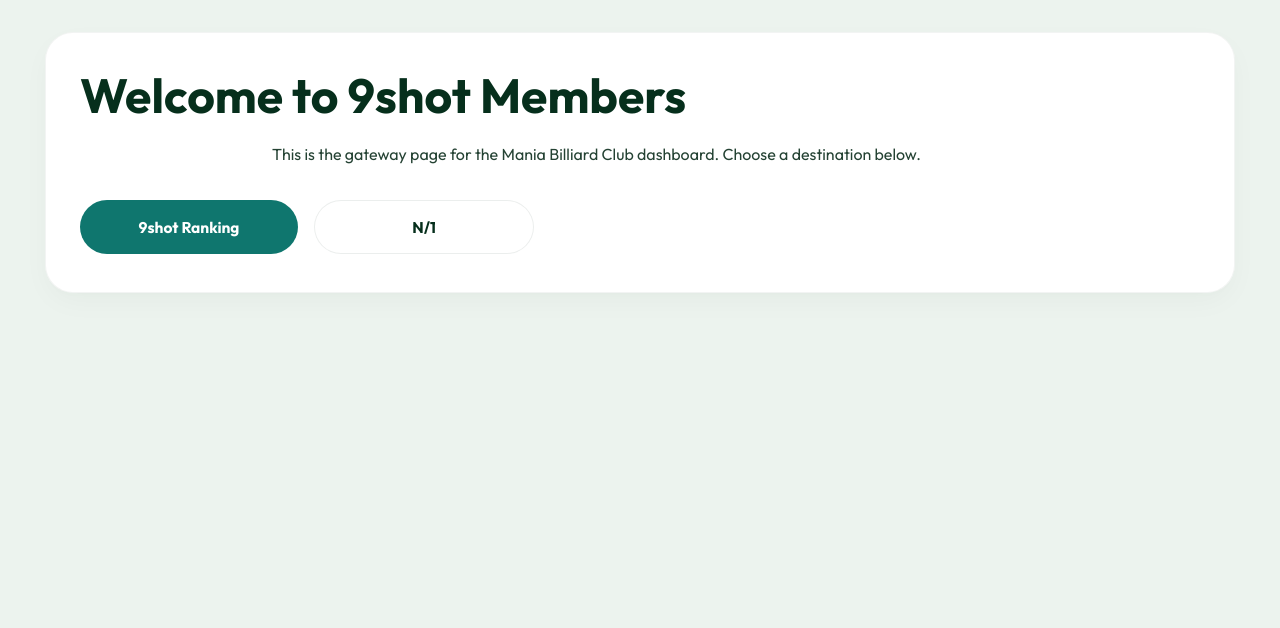
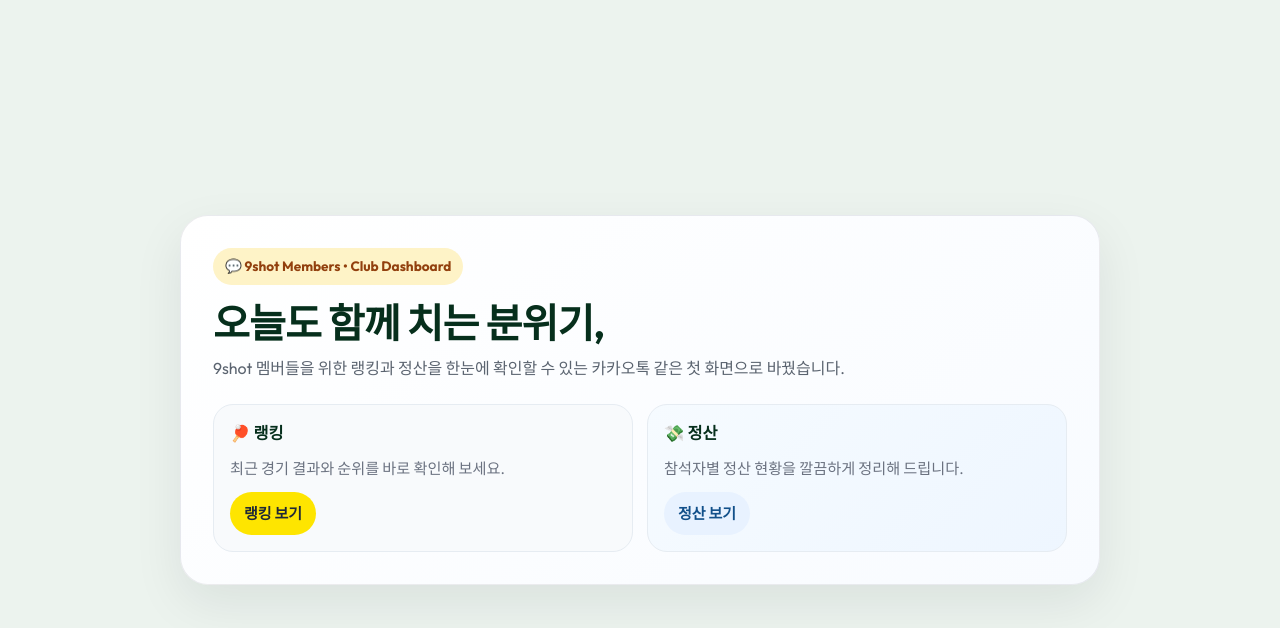
Before and after one commit to bloodmas78/bloodmas78.github.io, a React (Vite) app: page / in a window 1280 px wide. Shown: the top 628 px of the page. Built offline with nearby package versions, Linux system fonts and the light colour scheme.

Commit message:
Update Cussor work 5

```diff
--- a/src/App.css
+++ b/src/App.css
@@ -22,78 +22,191 @@
 .home-page {
   min-height: 100vh;
   display: flex;
-  flex-direction: column;
-  align-items: center;
-  justify-content: flex-start;
-  padding: 32px 24px 56px;
+  align-items: center;
+  justify-content: center;
+  padding: clamp(16px, 3vw, 28px);
 }
 
 .home-hero {
-  width: min(1120px, 100%);
-  background: rgba(255, 255, 255, 0.96);
-  border: var(--glass-border);
+  width: min(920px, 100%);
+  background: linear-gradient(145deg, #ffffff 0%, #f8fbff 100%);
+  border: 1px solid rgba(15, 23, 42, 0.08);
   border-radius: 28px;
-  box-shadow: var(--card-shadow);
-  padding: 38px 34px;
-  text-align: left;
-  backdrop-filter: blur(18px);
-  margin: 0 auto 28px;
+  box-shadow: 0 18px 50px rgba(15, 23, 42, 0.08);
+  padding: clamp(20px, 4vw, 32px);
+  backdrop-filter: blur(16px);
+}
+
+.home-badge {
+  display: inline-flex;
+  align-items: center;
+  gap: 8px;
+  padding: 8px 12px;
+  border-radius: 999px;
+  background: #fef3c7;
+  color: #92400e;
+  font-size: 0.85rem;
+  font-weight: 700;
+  margin-bottom: 16px;
 }
 
 .home-hero h1 {
-  font-size: clamp(2rem, 4vw, 3rem);
+  margin: 0 0 10px;
+  font-size: clamp(1.7rem, 4vw, 2.5rem);
+  line-height: 1.1;
+  letter-spacing: -0.02em;
+}
+
+.home-hero p {
+  margin: 0 0 22px;
+  max-width: 42rem;
+  color: #5b6470;
+  font-size: 1rem;
+  line-height: 1.7;
+}
+
+.home-card-row {
+  display: grid;
+  grid-template-columns: repeat(2, minmax(0, 1fr));
+  gap: 14px;
+}
+
+.home-card {
+  display: flex;
+  flex-direction: column;
+  gap: 10px;
+  padding: 16px;
+  border: 1px solid #e6ecf2;
+  border-radius: 20px;
+  background: #f8fafc;
+  transition: transform 0.2s ease, box-shadow 0.2s ease;
+}
+
+.home-card.secondary {
+  background: linear-gradient(135deg, #f6fbff 0%, #eef6ff 100%);
+}
+
+.home-card h2 {
   margin: 0;
-  line-height: 1.02;
-  text-align: left;
-}
-
-.home-hero p {
-  max-width: 46rem;
-  margin: 20px auto 0;
-  color: var(--text-secondary);
+  font-size: 1.02rem;
+}
+
+.home-card p {
+  margin: 0;
+  color: #6b7280;
+  font-size: 0.95rem;
+}
+
+.home-card-link {
+  display: inline-flex;
+  align-items: center;
+  justify-content: center;
+  width: fit-content;
+  margin-top: auto;
+  padding: 10px 14px;
+  border-radius: 999px;
+  background: #fee500;
+  color: #1f2937;
+  font-weight: 700;
+  text-decoration: none;
+}
+
+.home-card-link.secondary {
+  background: #e8f2ff;
+  color: #12508a;
+}
+
+.home-card:hover {
+  transform: translateY(-2px);
+  box-shadow: 0 10px 24px rgba(15, 23, 42, 0.08);
+}
+
+@media (max-width: 640px) {
+  .home-card-row {
+    grid-template-columns: 1fr;
+  }
+
+  .home-hero {
+    padding: 20px;
+  }
+}
+
+/* ─────────────────────────────────────────
+   SHARED PAGE ACTIONS
+   ───────────────────────────────────────── */
+.page-home-link {
+  position: fixed;
+  right: 20px;
+  bottom: 20px;
+  z-index: 50;
+  display: inline-flex;
+  align-items: center;
+  justify-content: center;
+  gap: 8px;
+  padding: 11px 16px;
+  border-radius: 999px;
+  background: linear-gradient(135deg, #fee500 0%, #ffd54f 100%);
+  color: #1f2937;
+  font-weight: 700;
+  text-decoration: none;
+  box-shadow: 0 12px 26px rgba(15, 23, 42, 0.16);
+  border: 1px solid rgba(15, 23, 42, 0.08);
+  transition: transform 0.2s ease, box-shadow 0.2s ease;
+}
+
+.page-home-link:hover {
+  transform: translateY(-2px);
+  box-shadow: 0 16px 28px rgba(15, 23, 42, 0.2);
+}
+
+.page-home-link-icon {
   font-size: 1rem;
-  line-height: 1.75;
-  text-align: left;
-}
-
-.home-page .home-actions {
-  justify-content: flex-start;
-}
-
-.home-actions {
-  display: flex;
-  flex-wrap: wrap;
-  gap: 16px;
-  margin-top: 32px;
-}
-
-.home-btn {
+  line-height: 1;
+}
+
+.add-round-row {
+  display: flex;
+  justify-content: flex-end;
+  margin-bottom: 10px;
+}
+
+.add-round-btn {
   display: inline-flex;
   align-items: center;
   justify-content: center;
-  min-width: 170px;
-  padding: 14px 24px;
+  gap: 8px;
+  padding: 10px 16px;
+  border: none;
   border-radius: 999px;
+  background: linear-gradient(135deg, #1f2937 0%, #374151 100%);
+  color: #ffffff;
   font-weight: 700;
-  font-size: 0.97rem;
-  text-decoration: none;
-  transition: transform 0.2s ease, box-shadow 0.2s ease, background-color 0.2s ease;
-}
-
-.home-btn.primary {
-  background: var(--accent-neon);
-  color: #ffffff;
-}
-
-.home-btn.secondary {
-  background: var(--bg-secondary);
-  color: var(--text-primary);
-  border: 1px solid var(--border-color);
-}
-
-.home-btn:hover {
+  font-size: 0.95rem;
+  cursor: pointer;
+  box-shadow: 0 10px 20px rgba(31, 41, 55, 0.2);
+  transition: transform 0.2s ease, box-shadow 0.2s ease;
+}
+
+.add-round-btn:hover {
   transform: translateY(-1px);
-  box-shadow: var(--card-shadow);
+  box-shadow: 0 12px 24px rgba(31, 41, 55, 0.24);
+}
+
+.add-round-icon {
+  font-size: 1rem;
+  line-height: 1;
+}
+
+@media (max-width: 640px) {
+  .page-home-link {
+    right: 14px;
+    bottom: 14px;
+    padding: 10px 14px;
+  }
+
+  .add-round-btn {
+    width: 100%;
+  }
 }
 
 /* ─────────────────────────────────────────
@@ -191,10 +304,11 @@
 
 .place-item {
   display: flex;
-  align-items: center;
-  gap: 10px;
-  padding: 8px 10px;
-  border-radius: 8px;
+  flex-direction: column;
+  align-items: flex-start;
+  gap: 6px;
+  padding: 10px 12px;
+  border-radius: 10px;
   background: rgba(6, 47, 28, 0.02);
   border: 1px solid rgba(6, 47, 28, 0.04);
 }
@@ -208,7 +322,8 @@
 .place-attendees {
   font-size: 0.9rem;
   color: var(--text-secondary);
-
+  margin-left: 2px;
+  line-height: 1.5;
 }
 
 
@@ -845,12 +960,23 @@
   background: linear-gradient(180deg, rgba(7,14,26,0.96), rgba(6,10,18,0.98));
   padding: 20px;
   gap: 22px;
+  width: 100%;
+  align-items: stretch;
 }
 
 .settlement-page .summary-left {
   background: linear-gradient(180deg, rgba(8,18,30,0.6), rgba(6,12,20,0.45));
   padding: 14px;
   border-radius: 8px;
+  flex: 1 1 320px;
+  width: 100%;
+  max-width: none;
+  margin: 0;
+}
+
+.settlement-page .summary-right {
+  flex: 1 1 280px;
+  min-width: 0;
 }
 
 .settlement-page .summary-row {
@@ -1164,8 +1290,9 @@
 
 /* Kakao-like yellow summary box */
 .settlement-page .summary-left {
-  max-width: 600px;
-  margin: 0 auto;
+  width: 100%;
+  max-width: none;
+  margin: 0;
   text-align: center;
   background: linear-gradient(180deg, #FFF061, #FFD93B);
   color: #1a1a1a;
@@ -1179,13 +1306,39 @@
   display: inline-flex;
   align-items: center;
   justify-content: center;
-  width: 44px;
-  height: 44px;
-  background: #ffe34d;
-  border-radius: 10px;
-  margin: 0 auto 8px;
-  box-shadow: 0 6px 16px rgba(0,0,0,0.08);
+  gap: 5px;
+  width: auto;
+  min-height: 40px;
+  padding: 8px 12px 8px 10px;
+  margin: 0 auto 10px;
+  background: rgba(255,255,255,0.38);
+  border-radius: 999px;
+  box-shadow: inset 0 1px 0 rgba(255,255,255,0.35);
   border: 1px solid rgba(0,0,0,0.04);
+  flex-shrink: 0;
+  color: #1f1f1f;
+  font-weight: 700;
+  font-size: 0.96rem;
+}
+
+.settlement-page .kakao-badge svg {
+  display: block;
+  width: 18px;
+  height: 18px;
+  flex-shrink: 0;
+  animation: pulse-fade 1.6s ease-in-out infinite;
+  transform-origin: center;
+}
+
+@keyframes pulse-fade {
+  0%, 100% {
+    transform: scale(0.95);
+    opacity: 0.7;
+  }
+  50% {
+    transform: scale(1.12);
+    opacity: 1;
+  }
 }
 
 .settlement-page .kakao-badge svg { display: block; }
@@ -1211,13 +1364,22 @@
 
 /* make place items blend on yellow background */
 .settlement-page .summary-left .place-item {
-  background: transparent;
-  border: none;
-  padding: 6px 0;
-}
-
-.settlement-page .summary-left .place-name { color: #2b2b2b; }
-.settlement-page .summary-left .place-attendees { color: rgba(0,0,0,0.6); }
+  background: rgba(255,255,255,0.45);
+  border: 1px solid rgba(0,0,0,0.06);
+  padding: 8px 10px;
+  border-radius: 8px;
+  align-items: flex-start;
+}
+
+.settlement-page .summary-left .place-name {
+  color: #1f1f1f;
+  font-size: 0.98rem;
+}
+
+.settlement-page .summary-left .place-attendees {
+  color: rgba(0,0,0,0.68);
+  margin-left: 0;
+}
 
 
 .stat-box .stat-rank {
--- a/src/App.tsx
+++ b/src/App.tsx
@@ -1,17 +1,29 @@
-import { Routes, Route, Navigate } from 'react-router-dom'
+import { Link, Navigate, Route, Routes, useLocation } from 'react-router-dom'
 import Home from './pages/Home'
 import Ranking from './pages/Ranking'
 import Settlement from './pages/Settlement'
 import './App.css'
 
 function App() {
+  const location = useLocation()
+  const showHomeLink = location.pathname !== '/'
+
   return (
+    <>
       <Routes>
         <Route path="/" element={<Home />} />
         <Route path="/9shot" element={<Ranking />} />
         <Route path="/n1" element={<Settlement />} />
         <Route path="*" element={<Navigate to="/" replace />} />
       </Routes>
+
+      {showHomeLink && (
+        <Link className="page-home-link" to="/">
+          <span className="page-home-link-icon">⌂</span>
+          <span>첫 화면</span>
+        </Link>
+      )}
+    </>
   )
 }
 
--- a/src/index.css
+++ b/src/index.css
@@ -1,4 +1,12 @@
 @import url('https://fonts.googleapis.com/css2?family=Outfit:wght@300;400;500;600;700&display=swap');
+
+*, *::before, *::after {
+  box-sizing: border-box;
+}
+
+html {
+  overflow-x: hidden;
+}
 
 :root {
   --bg-primary: #ecf3ee;
@@ -38,6 +46,10 @@ body {
   min-height: 100vh;
   overflow-x: hidden;
   -webkit-font-smoothing: antialiased;
+}
+
+a {
+  color: inherit;
 }
 
 #root {
--- a/src/pages/Home.tsx
+++ b/src/pages/Home.tsx
@@ -4,18 +4,29 @@ function Home() {
   return (
     <div className="home-page">
       <section className="home-hero">
-        <h1>Welcome to 9shot Members</h1>
+        <div className="home-badge">💬 9shot Members • Club Dashboard</div>
+        <h1>오늘도 함께 치는 분위기,</h1>
         <p>
-          This is the gateway page for the Mania Billiard Club dashboard. Choose a
-          destination below.
+          9shot 멤버들을 위한 랭킹과 정산을 한눈에 확인할 수 있는
+          카카오톡 같은 첫 화면으로 바꿨습니다.
         </p>
-        <div className="home-actions">
-          <Link className="home-btn primary" to="/9shot">
-            9shot Ranking
-          </Link>
-          <Link className="home-btn secondary" to="/n1">
-            N/1
-          </Link>
+
+        <div className="home-card-row">
+          <article className="home-card">
+            <h2>🏓 랭킹</h2>
+            <p>최근 경기 결과와 순위를 바로 확인해 보세요.</p>
+            <Link className="home-card-link" to="/9shot">
+              랭킹 보기
+            </Link>
+          </article>
+
+          <article className="home-card secondary">
+            <h2>💸 정산</h2>
+            <p>참석자별 정산 현황을 깔끔하게 정리해 드립니다.</p>
+            <Link className="home-card-link secondary" to="/n1">
+              정산 보기
+            </Link>
+          </article>
         </div>
       </section>
     </div>
```
Also changed, not shown: src/pages/Settlement.tsx (+61 -50 lines). Lines whose indentation alone changed are shown as unchanged.
